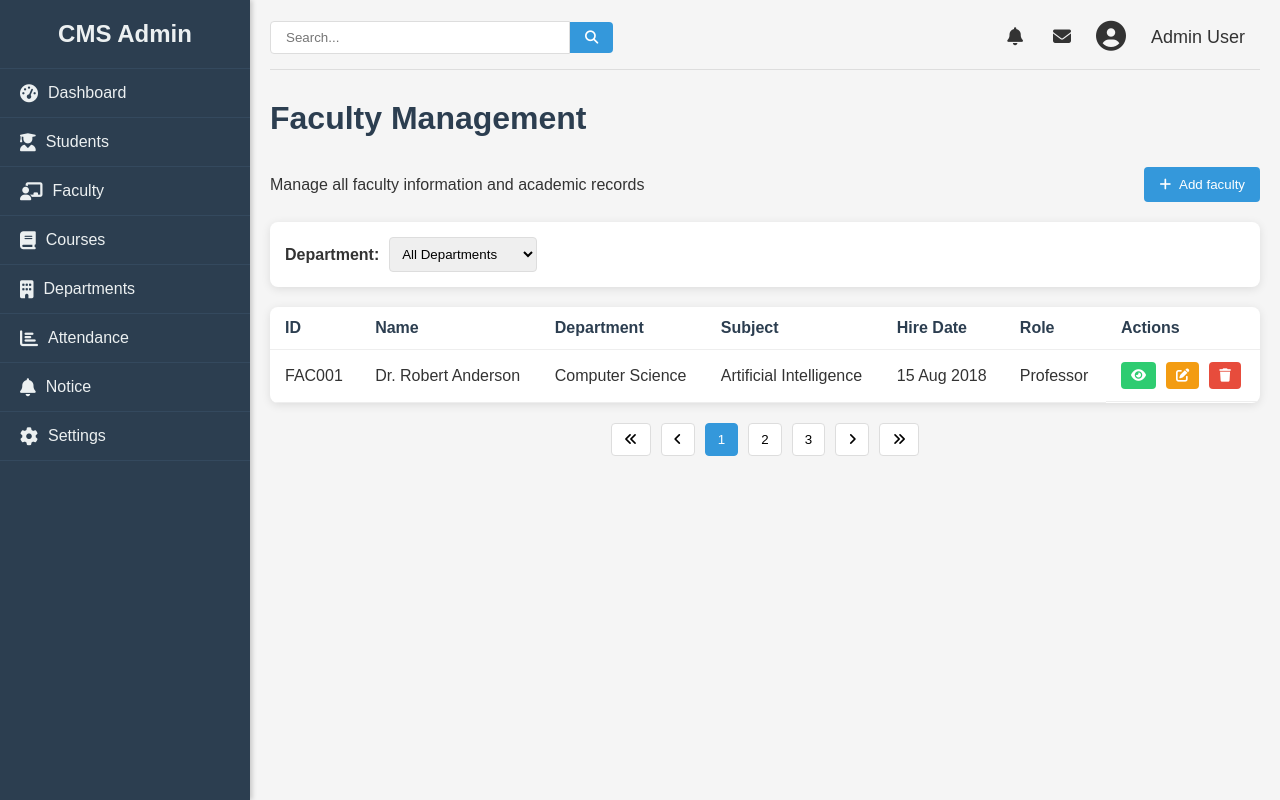
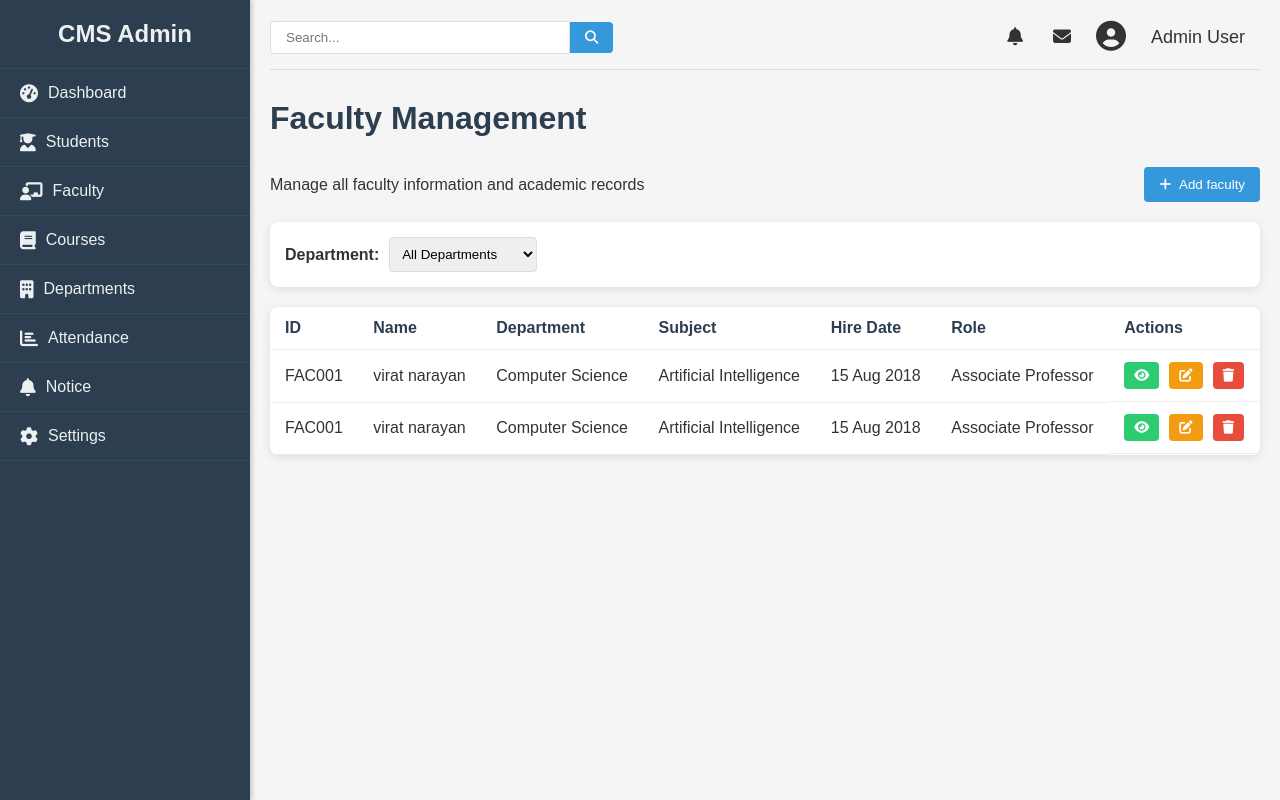
Before and after one commit to devnydv/college, a Flask app: page /admin/faculty in a window 1280 px wide. Run offline with Flask 3, Linux system fonts and the light colour scheme; the first user in the database is signed in.

Commit message:
Add Faculty data retrieval in faculty view; update faculty template to display faculty details

```diff
--- a/college/admin/adminroute.py
+++ b/college/admin/adminroute.py
@@ -1,6 +1,6 @@
 from college import app
 from flask import render_template, request, redirect, session, url_for
-from college.model import db, Student
+from college.model import db, Student, Faculty
 
 
 @app.route("/admin", methods = ["GET", "POST"])
@@ -33,8 +33,9 @@ def stdn():
 def faculty():
     logged = 'user_id' in session
     if logged:
+        users = Faculty.query.all()
     #inser = addtablerow()
-        return render_template("faculty.html")
+        return render_template("faculty.html", faculties= users)
     else:
         return redirect(url_for("login"))
 
--- a/college/admin/templates/faculty.html
+++ b/college/admin/templates/faculty.html
@@ -79,24 +79,26 @@
                                 </tr>
                             </thead>
                             <tbody w-tid="695">
+                                {%for faculty in faculties%}
+
                                 <tr w-tid="697">
                                     <td w-tid="699">FAC001</td>
-                                    <td w-tid="701">Dr. Robert Anderson</td>
-                                    <td w-tid="703">Computer Science</td>
+                                    <td w-tid="701">{{faculty.name}}</td>
+                                    <td w-tid="703">{{faculty.department}}</td>
                                     <td w-tid="705">Artificial Intelligence</td>
                                     <td w-tid="707">15 Aug 2018</td>
-                                    <td w-tid="709">Professor</td>
+                                    <td w-tid="709">{{faculty.role}}</td>
                                     <td class="action-cell" w-tid="711">
                                         <button class="action-btn view-btn" w-tid="713"><i class="fas fa-eye" w-tid="715"></i></button>
                                         <button class="action-btn edit-btn" w-tid="717"><i class="fas fa-edit" w-tid="719"></i></button>
                                         <button class="action-btn delete-btn" w-tid="721"><i class="fas fa-trash" w-tid="723"></i></button>
                                     </td>
                                 </tr>
-
+                                {%endfor%}
                             </tbody>
                         </table>
                     </div>
-                    <div class="pagination" w-tid="601">
+                    <!-- <div class="pagination" w-tid="601">
                         <button w-tid="603"><i class="fas fa-angle-double-left" w-tid="605"></i></button>
                         <button w-tid="607"><i class="fas fa-angle-left" w-tid="609"></i></button>
                         <button class="active" w-tid="611">1</button>
@@ -104,7 +106,7 @@
                         <button w-tid="615">3</button>
                         <button w-tid="617"><i class="fas fa-angle-right" w-tid="619"></i></button>
                         <button w-tid="621"><i class="fas fa-angle-double-right" w-tid="623"></i></button>
-                    </div>
+                    </div> -->
 
 
                 </div>
--- a/college/admin/templates/student.html
+++ b/college/admin/templates/student.html
@@ -133,7 +133,7 @@
                         </tbody>
                     </table>
                 </div>
-                <div class="pagination" w-tid="601">
+                <!-- <div class="pagination" w-tid="601">
                     <button w-tid="603"><i class="fas fa-angle-double-left" w-tid="605"></i></button>
                     <button w-tid="607"><i class="fas fa-angle-left" w-tid="609"></i></button>
                     <button class="active" w-tid="611">1</button>
@@ -141,7 +141,7 @@
                     <button w-tid="615">3</button>
                     <button w-tid="617"><i class="fas fa-angle-right" w-tid="619"></i></button>
                     <button w-tid="621"><i class="fas fa-angle-double-right" w-tid="623"></i></button>
-                </div>
+                </div> -->
 
 
             </div>
--- a/college/basic/login.py
+++ b/college/basic/login.py
@@ -17,9 +17,10 @@ def admlogin():
 
     users = admin.query.all()
     user = admin.query.filter_by(username="admin").first()
+
     if password == user.password and username == user.username:
         session['user_id'] = user.username
-        print(session["user_id"])
+
         return redirect(url_for("admin"))
     else:
         return redirect(url_for("login"))
```
Also changed, not shown: instance/example.db.
